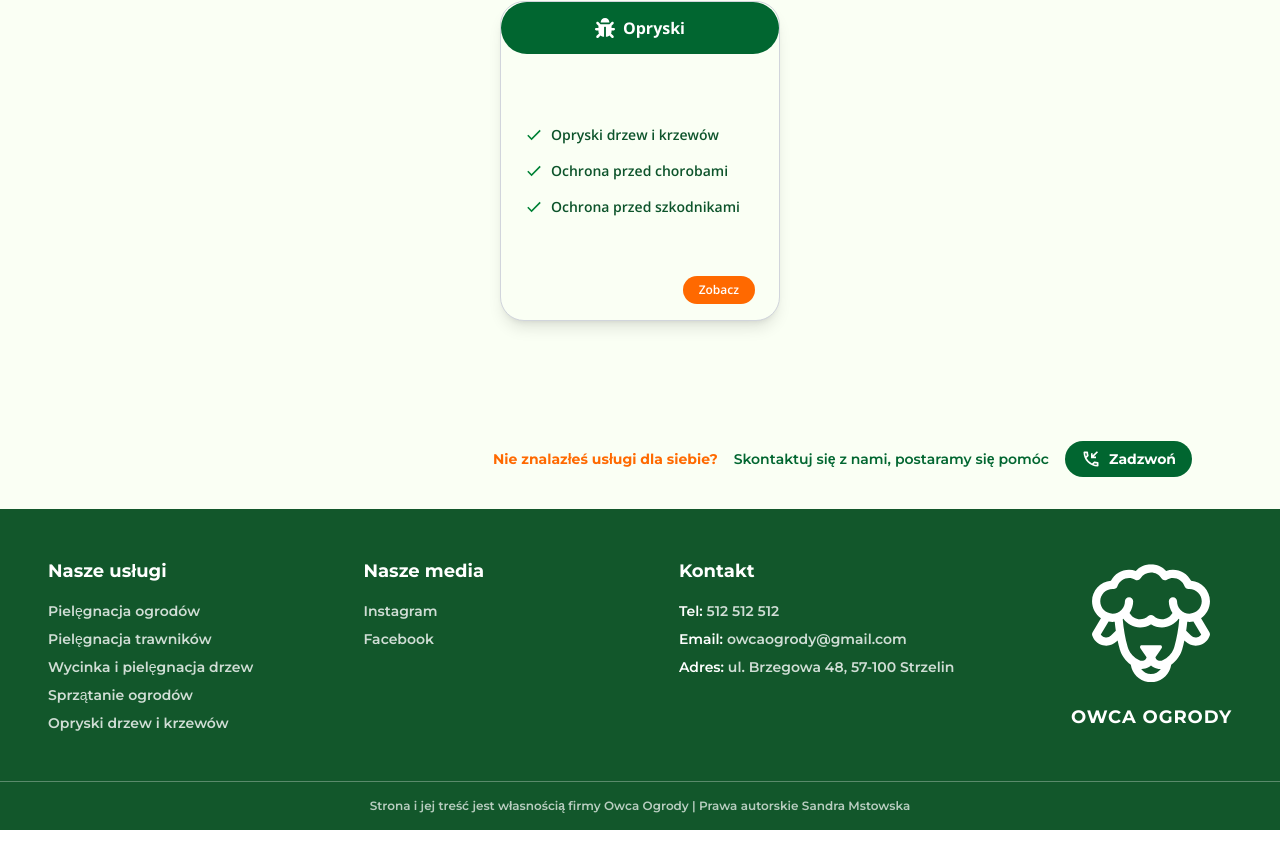
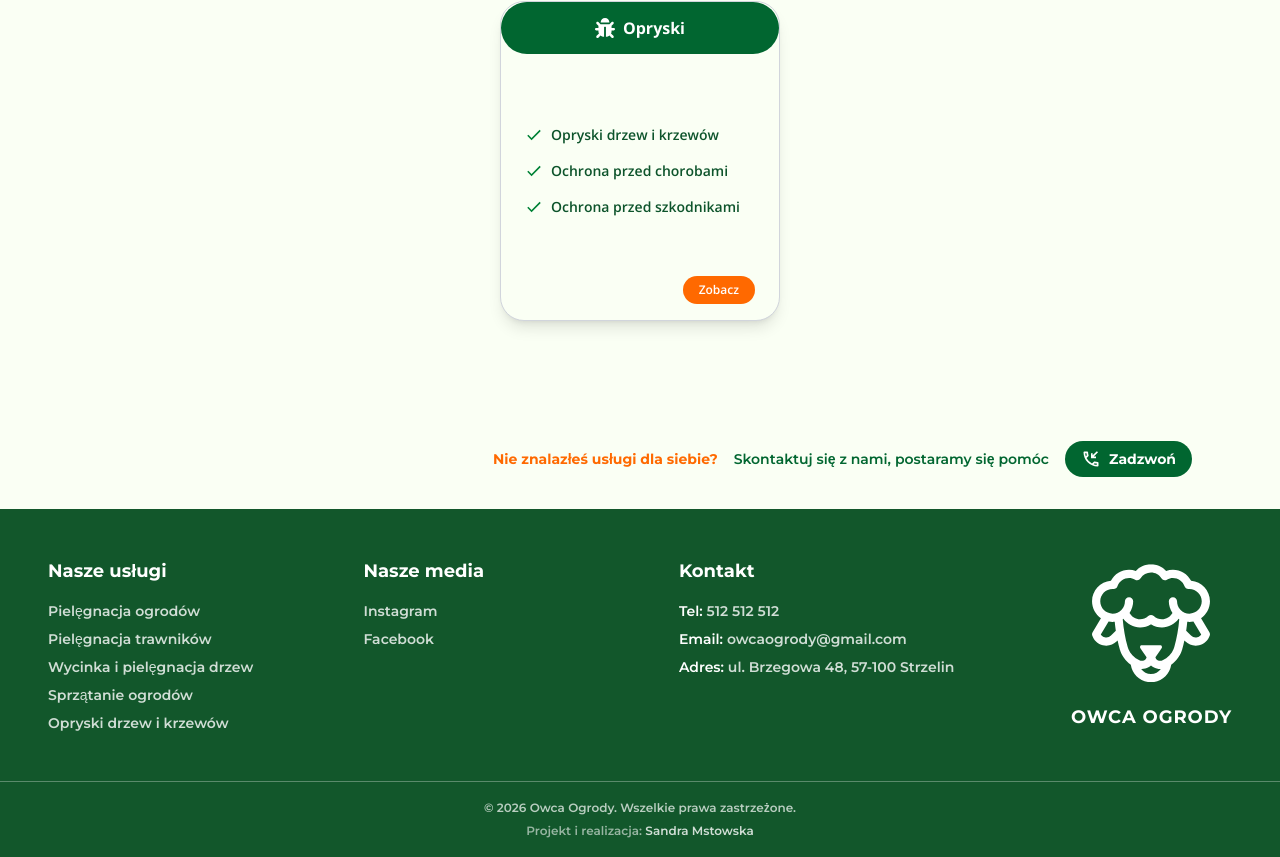
Before and after one commit to MstowskaSandra/gardener-website, a React (Vite) app: page /uslugi/opryski in a window 1280 px wide. Shown: the part 4685-5542 px from the top of the page. Before the commit the page ends 5515 px from the top, so only its background shows below. Built offline with nearby package versions, Linux system fonts and the light colour scheme; a web font is replaced by a local one.

Commit message:
feat(footer): add copyright info, autorship and dynamic year

```diff
--- a/src/components/layout/Footer.jsx
+++ b/src/components/layout/Footer.jsx
@@ -88,9 +88,19 @@ export const Footer = () => {
         </div>
       </div>
 
-      <div className="text-center text-xs font-semibold text-white/70 py-4 px-6">
-        Strona i jej treść jest własnością firmy Owca Ogrody | Prawa autorskie
-        Sandra Mstowska
+      <div className="text-center text-xs font-semibold text-white/70 py-4 px-6 leading-relaxed">
+        <p>
+          © {new Date().getFullYear()} Owca Ogrody. Wszelkie prawa zastrzeżone.
+        </p>
+        <p className="mt-1 opacity-80">
+          Projekt i realizacja:{" "}
+          <a
+            href="https://www.linkedin.com/in/sandra-mstowska-962368376/"
+            className="text-white transition hover:translate-x-1 inline-block hover:text-orange-500"
+          >
+            Sandra Mstowska
+          </a>
+        </p>
       </div>
     </footer>
   );
```
